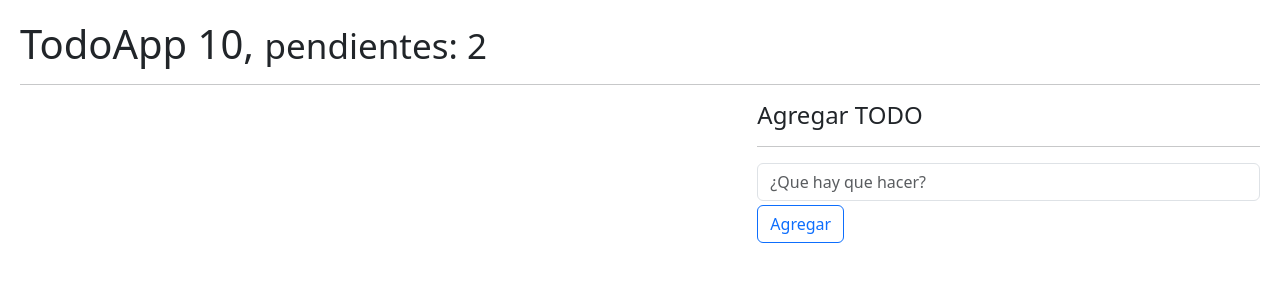
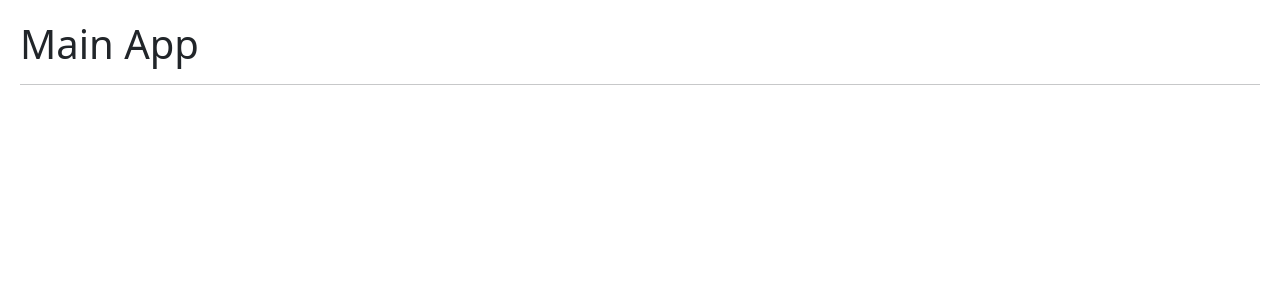
Before and after one commit to TadeoLeonFerenese/Hokk-App, a React (Vite) app: page / in a window 1280 px wide. Shown: the top 300 px of the page. Built offline with nearby package versions, Linux system fonts and the light colour scheme.

Commit message:
El peluca sapeee

```diff
--- a/package.json
+++ b/package.json
@@ -11,7 +11,8 @@
   },
   "dependencies": {
     "react": "^18.2.0",
-    "react-dom": "^18.2.0"
+    "react-dom": "^18.2.0",
+    "react-router-dom": "^6.21.1"
   },
   "devDependencies": {
     "@types/react": "^18.2.14",
--- a/src/08-useReducer/TodoApp.jsx
+++ b/src/08-useReducer/TodoApp.jsx
@@ -12,7 +12,7 @@
   return (
     <>
       <h1>
-        TodoApp 10, <small>pendientes: 2</small>
+        TodoApp, <small>pendientes: </small>
       </h1>
       <hr />
 
--- /dev/null
+++ b/src/09-useContext/MainApp.jsx
@@ -0,0 +1,10 @@
+import React from "react";
+
+export const MainApp = () => {
+  return (
+    <>
+      <h1>Main App</h1>
+      <hr />
+    </>
+  );
+};
--- a/src/main.jsx
+++ b/src/main.jsx
@@ -1,6 +1,7 @@
 import React from "react";
 import ReactDOM from "react-dom/client";
 import "./index.css";
+import { BrowserRouter } from "react-router-dom";
 // import { CounterApp } from "./01-useState/CounterApp";
 // import { CounterWithCustomHook } from "./01-useState/CounterWithCustomHokk";
 // import { SimpleForm } from "./02-useEffect/SimpleForm";
@@ -15,10 +16,13 @@
 // import { Padre } from "./07-tarea-memo/Padre";
 // import "./08-useReducer/intro-Reducer";
 
-import { TodoApp } from "./08-useReducer/TodoApp";
+// import { TodoApp } from "./08-useReducer/TodoApp";
+import { MainApp } from "./09-useContext/MainApp";
 
 ReactDOM.createRoot(document.getElementById("root")).render(
-  //   // <React.StrictMode>
-  <TodoApp />
-  //   // {/* </React.StrictMode> */}
+  <BrowserRouter>
+    {/* <React.StrictMode> */}
+    <MainApp />
+    {/* </React.StrictMode> */}
+  </BrowserRouter>
 );
```
Also changed, not shown: src/09-useContext/AboutPage.jsx (added, +10 -0 lines), src/09-useContext/HomePage.jsx (added, +10 -0 lines), src/09-useContext/LoginPage.jsx (added, +10 -0 lines), 2 other files (tests, documents, lock files or other folders).
